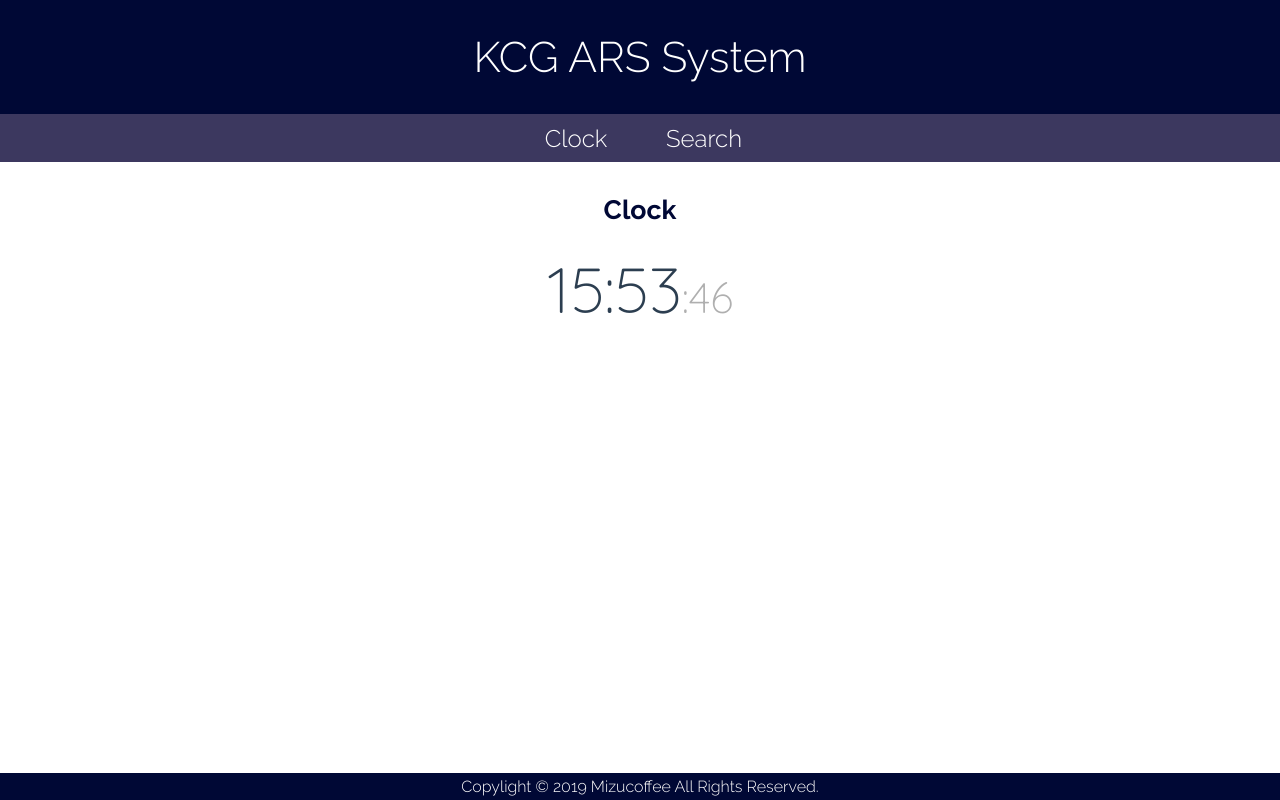
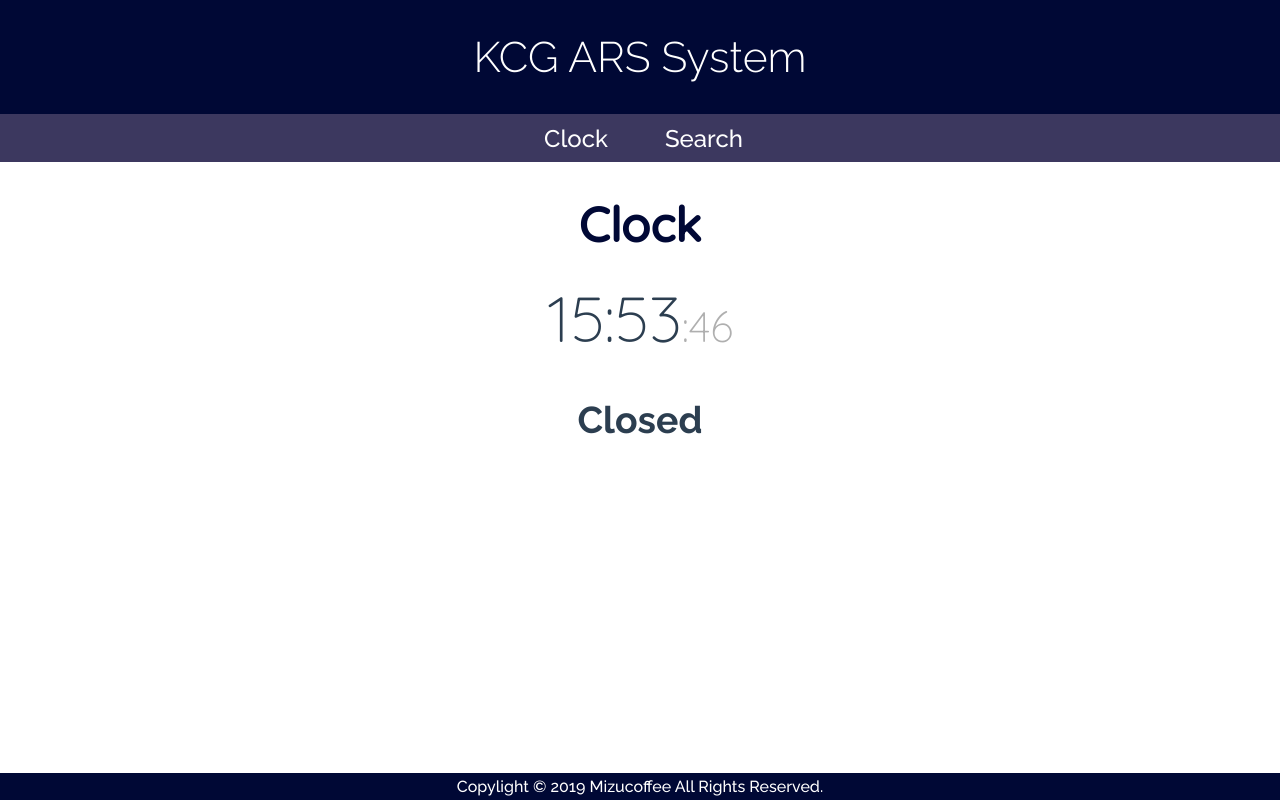
Before and after one commit to mizucoffee/kcg-ars-system, a Vue app: page /search in a window 1280 px wide. Built offline with nearby package versions, Linux system fonts and the light colour scheme; no server answers.

Commit message:
[add] current period

```diff
--- a/public/index.html
+++ b/public/index.html
@@ -4,8 +4,8 @@
     <meta charset="utf-8">
     <meta http-equiv="X-UA-Compatible" content="IE=edge">
     <meta name="viewport" content="width=device-width,initial-scale=1.0">
-    <link rel="icon" href="<%= BASE_URL %>favicon.ico">
-    <link href="https://fonts.googleapis.com/css?family=Quicksand:300|Raleway:100,300,700&display=swap" rel="stylesheet">
+    <link rel="icon" href="<%= BASE_URL %>favicon.png">
+    <link href="https://fonts.googleapis.com/css?family=Quicksand:300,500|Raleway:100,300,500,700&display=swap" rel="stylesheet">
     <title>KCG ARS System</title>
   </head>
   <body>
--- a/src/App.vue
+++ b/src/App.vue
@@ -1,9 +1,9 @@
 <template>
   <div id="app">
-    <global-header/>
-    <navi/>
-    <router-view v-bind:data="list"/>
-    <global-footer/>
+    <global-header />
+    <navi />
+    <router-view v-bind:data="list" />
+    <global-footer />
   </div>
 </template>
 
@@ -19,20 +19,21 @@ export default {
     Navi,
     GlobalFooter
   },
-  data () {
+  data() {
     return {
       list: []
-    }
+    };
   },
   created() {
     fetch(
-      "https://gist.githubusercontent.com/mizucoffee/1a9012c612aeb49c174d5057ce03362a/raw/class.json"
+      "https://gist.githubusercontent.com/mizucoffee/1a9012c612aeb49c174d5057ce03362a/raw/class.json",
+      { mode: "cors" }
     )
       .then(res => res.json())
       .then(data => data.filter(e => e.isAvailable))
       .then(data => data.filter(e => e.name != "E601"))
       .then(data => {
-       this.list = data.map(e => ({
+        this.list = data.map(e => ({
           ...e,
           free: [...Array(5)].map((_, i) =>
             (
@@ -43,11 +44,11 @@ export default {
               .split("")
               .map(c => c == "0")
           )
-        }))
+        }));
       })
       .catch(err => {
-        console.error(err)
-      })
+        console.error(err);
+      });
   }
 };
 </script>
--- a/src/components/Clock.vue
+++ b/src/components/Clock.vue
@@ -42,6 +42,7 @@ span {
   line-height: 1em;
   font-size: 48pt;
   font-family: 'Quicksand', sans-serif;
+  font-weight: 300;
 }
 .mini {
   font-size: 32pt;
--- a/src/components/Result.vue
+++ b/src/components/Result.vue
@@ -1,7 +1,7 @@
 <template>
   <div class="result">
-    <div class="list" v-for="f of 3" :key="f">
-      <div v-for="room in floor(f+2)" :key="room.name">{{room.name}}</div>
+    <div class="list" v-for="f of 3" :key="f" v-show="floor(f+2).length != 0" >
+      <div v-for="room in floor(f+2)" :key="room.name" >{{room.name}}</div>
     </div>
   </div>
 </template>
@@ -28,8 +28,8 @@ export default {
   width: 100vw;
 }
 .list {
-  margin: 16px 0;
-  font-size: 24pt;
+  margin: 8px 0;
+  font-size: 20pt;
   display: flex;
   flex-wrap: wrap;
   justify-content: center;
--- a/src/components/SubHeader.vue
+++ b/src/components/SubHeader.vue
@@ -13,9 +13,9 @@ export default {
 
 <style scoped>
 h2 {
-  font-family: "Raleway", sans-serif;
+  font-family: "Quicksand", sans-serif;
   font-weight: 700;
-  font-size: 20pt;
+  font-size: 36pt;
   padding-bottom: 32px;
   color: rgb(0, 8, 53);
 }
--- a/src/views/Clock.vue
+++ b/src/views/Clock.vue
@@ -1,22 +1,97 @@
 <template>
   <div class="main">
     <sub-header content="Clock" />
-      <clock/>
+    <clock/>
+    <h3 v-show="isOpen">Current Period</h3>
+    <span v-show="isOpen" class="mini">{{currentPeriod | nth}} Period</span>
+    <result v-show="isOpen" :rooms="now"/>
+    <h3 v-show="isOpen && nextPeriod <= 7">Next Period</h3>
+    <span v-show="isOpen && nextPeriod <= 7" class="mini">{{nextPeriod | nth}} Period</span>
+    <result v-show="isOpen && nextPeriod <= 7" :rooms="next"/>
+    <h3 v-show="!isOpen">Closed</h3>
   </div>
 </template>
 
 <script>
 import SubHeader from "@/components/SubHeader.vue";
 import Clock from "@/components/Clock.vue"
+import Result from "@/components/Result.vue"
+
+const periods = [ {hour: 9, min: 30, period: 1, isBreak: false}, {hour: 11, min: 0, period: 1, isBreak: true}, {hour: 11, min: 10, period: 2, isBreak: false}, {hour: 12, min: 40, period: 2, isBreak: true}, {hour: 13, min: 30, period: 3, isBreak: false}, {hour: 15, min: 0, period: 3, isBreak: true}, {hour: 15, min: 10, period: 4, isBreak: false}, {hour: 16, min: 40, period: 4, isBreak: true}, {hour: 16, min: 50, period: 5, isBreak: false}, {hour: 18, min: 20, period: 5, isBreak: true}, {hour: 18, min: 30, period: 6, isBreak: false}, {hour: 20, min: 0, period: 6, isBreak: true}, {hour: 20, min: 10, period: 7, isBreak: false}]
 
 export default {
   name: "Root",
   components: {
     SubHeader,
-    Clock
+    Clock,
+    Result
   },
+  data() {
+    return {
+      timer: null,
+      hour: new Date().getHours(),
+      minute: new Date().getMinutes(),
+      second: new Date().getSeconds(),
+      week: new Date().getDay()
+    };
+  },
+  created() {
+    this.timer = setInterval(() => {
+      this.hour = new Date().getHours()
+      this.minute = new Date().getMinutes()
+      this.second = new Date().getSeconds()
+      this.week = new Date().getDay()
+    }, 100);
+  },
+  destroyed() {
+    clearInterval(this.timer);
+  },
+  props: {
+    data: Array
+  },
+  filters: {
+    nth: function(n) {
+      return n + (["st","nd","rd"][((n+90)%100-10)%10-1]||"th")
+    }
+  },
+  computed: {
+    currentPeriod: function() {
+      const period = periods.reduce((res, e) => e.hour == this.hour && e.min <= this.minute || e.hour < this.hour ? e : res, null)
+      if(period == null) return 0
+      if(21 == this.hour && 40 <= this.minute || 21 < this.hour) return 0
+      return period.period
+    },
+    nextPeriod: function() {
+      return this.currentPeriod + 1
+    },
+    now: function() {
+      if(!this.isOpen || this.currentPeriod == 0) return []
+      return this.data.filter(r => r.free[this.week - 1][this.currentPeriod - 1])
+    },
+    next: function() {
+      if(!this.isOpen || this.currentPeriod == 0 || this.nextPeriod > 7) return []
+      return this.data.filter(r => r.free[this.week - 1][this.currentPeriod])
+    },
+    isOpen: function() {
+      return !(this.week == 0 || this.week == 6 || 0 == this.currentPeriod)
+    }
+  }
 }
 </script>
 
 <style scoped>
+h3 {
+  font-size: 28pt;
+  margin-top: 48px;
+  font-family: "Raleway", sans-serif;
+  font-weight: 700;
+}
+.mini {
+  font-size: 18pt;
+  font-family: "Quicksand", sans-serif;
+  font-weight: 500;
+}
+.result {
+  margin-top: 24px;
+}
 </style>
--- a/src/views/Search.vue
+++ b/src/views/Search.vue
@@ -35,4 +35,7 @@ export default {
 </script>
 
 <style scoped>
+.result {
+  margin-top: 32px;
+}
 </style>
```
Also changed, not shown: public/favicon.png (added).
